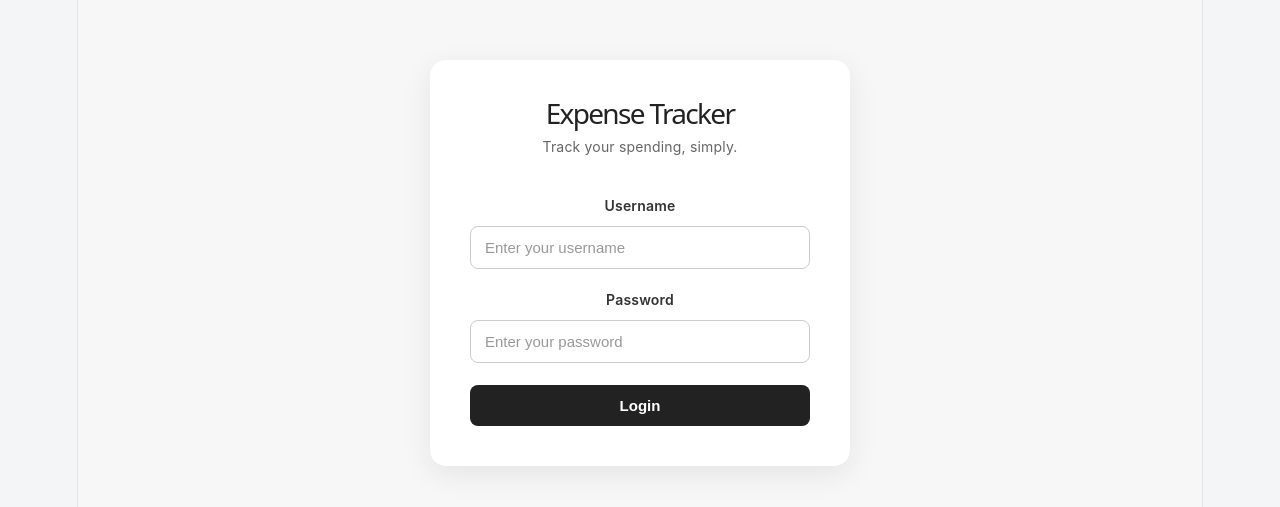
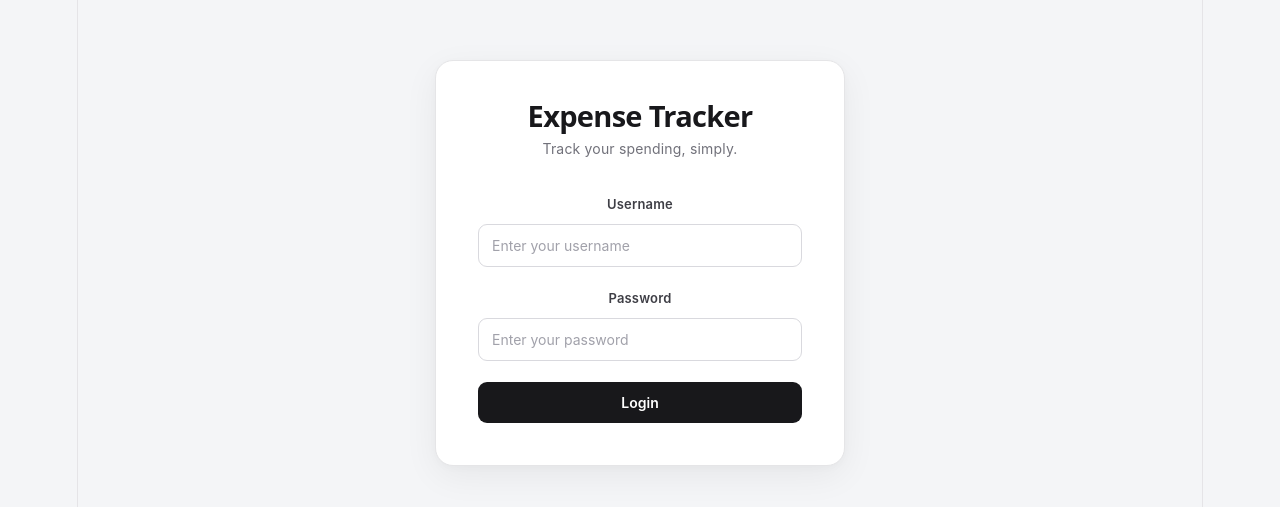
Before and after one commit to xuannhi-tran/expense-frontend, a React (Vite) app: page / in a window 1280 px wide. Shown: the part 137-644 px from the top of the page. Built offline with nearby package versions, Linux system fonts and the light colour scheme.

Commit message:
Polish authentication UI

```diff
--- a/src/styles/auth.css
+++ b/src/styles/auth.css
@@ -1,3 +1,7 @@
+/* =========================
+   Authentication Page
+   ========================= */
+
 .auth-page {
   min-height: 100vh;
   display: flex;
@@ -5,18 +9,28 @@
   justify-content: center;
   padding: 24px;
   box-sizing: border-box;
-  background: #f7f7f8;
+  background: #f4f5f7;
 }
 
+/* =========================
+   Login Card
+   ========================= */
+
 .auth-card {
+  position: relative;
   width: 100%;
-  max-width: 420px;
-  padding: 40px;
+  max-width: 410px;
+  padding: 42px;
   box-sizing: border-box;
-  border-radius: 16px;
-  background: #fff;
-  box-shadow: 0 8px 30px rgba(0, 0, 0, 0.08);
+  border: 1px solid #e5e5e7;
+  border-radius: 18px;
+  background: #ffffff;
+  box-shadow: 0 10px 35px rgba(0, 0, 0, 0.06), 0 2px 8px rgba(0, 0, 0, 0.025);
 }
+
+/* =========================
+   Header
+   ========================= */
 
 .auth-header {
   margin-bottom: 32px;
@@ -24,16 +38,23 @@
 }
 
 .auth-header h1 {
-  margin: 0 0 8px;
-  color: #222;
-  font-size: 28px;
+  margin: 0 0 9px;
+  color: #18181b;
+  font-size: 29px;
+  font-weight: 700;
+  letter-spacing: -0.7px;
 }
 
 .auth-header p {
   margin: 0;
-  color: #666;
+  color: #71717a;
   font-size: 14px;
+  line-height: 1.5;
 }
+
+/* =========================
+   Form
+   ========================= */
 
 .auth-form {
   display: flex;
@@ -48,57 +69,95 @@
 }
 
 .form-group label {
-  color: #333;
-  font-size: 14px;
+  color: #3f3f46;
+  font-size: 13px;
   font-weight: 600;
 }
 
 .form-group input {
   width: 100%;
   box-sizing: border-box;
-  padding: 12px 14px;
-  border: 1px solid #ccc;
-  border-radius: 8px;
-  background: #fff;
-  color: #222;
-  font-size: 15px;
+  padding: 12px 13px;
+  border: 1px solid #d9d9de;
+  border-radius: 9px;
+  background: #ffffff;
+  color: #18181b;
+  font-family: inherit;
+  font-size: 14px;
+  transition: border-color 0.18s ease, box-shadow 0.18s ease,
+    background 0.18s ease;
 }
 
 .form-group input::placeholder {
-  color: #999;
+  color: #a1a1aa;
+}
+
+.form-group input:hover {
+  border-color: #bdbdc3;
 }
 
 .form-group input:focus {
   outline: none;
-  border-color: #222;
-  box-shadow: 0 0 0 2px rgba(34, 34, 34, 0.08);
+  border-color: #71717a;
+  background: #ffffff;
+  box-shadow: 0 0 0 3px rgba(113, 113, 122, 0.1);
 }
+
+/* =========================
+   Login Button
+   ========================= */
 
 .auth-button {
   width: 100%;
-  margin-top: 4px;
-  padding: 12px;
+  margin-top: 3px;
+  padding: 12px 16px;
   border: none;
-  border-radius: 8px;
-  background: #222;
-  color: #fff;
-  font-size: 15px;
+  border-radius: 9px;
+  background: #18181b;
+  color: #ffffff;
+  font-family: inherit;
+  font-size: 14px;
   font-weight: 600;
   cursor: pointer;
+  transition: background 0.18s ease, transform 0.18s ease, box-shadow 0.18s ease;
 }
 
 .auth-button:hover {
-  background: #444;
+  background: #3f3f46;
+  transform: translateY(-1px);
+  box-shadow: 0 5px 12px rgba(0, 0, 0, 0.12);
 }
+
+.auth-button:active {
+  transform: translateY(0);
+  box-shadow: none;
+}
+
+.auth-button:disabled {
+  opacity: 0.6;
+  cursor: not-allowed;
+  transform: none;
+  box-shadow: none;
+}
+
+/* =========================
+   Error
+   ========================= */
 
 .auth-error {
   padding: 10px 12px;
-  border-radius: 8px;
-  background: #fafafa;
-  color: #c62828;
-  font-size: 14px;
+  border: 1px solid #fecaca;
+  border-radius: 9px;
+  background: #fffafa;
+  color: #dc2626;
+  font-size: 13px;
+  line-height: 1.4;
   text-align: center;
 }
+
+/* =========================
+   Mobile
+   ========================= */
 
 @media (max-width: 600px) {
   .auth-page {
@@ -106,11 +165,22 @@
   }
 
   .auth-card {
-    padding: 28px 22px;
+    max-width: 100%;
+    padding: 32px 24px;
+    border-radius: 16px;
+  }
+
+  .auth-header {
+    margin-bottom: 28px;
+  }
+
+  .auth-header h1 {
+    font-size: 26px;
   }
 }
 
-.auth-button:disabled {
-  opacity: 0.6;
-  cursor: not-allowed;
+@media (max-width: 380px) {
+  .auth-card {
+    padding: 28px 20px;
+  }
 }
```
